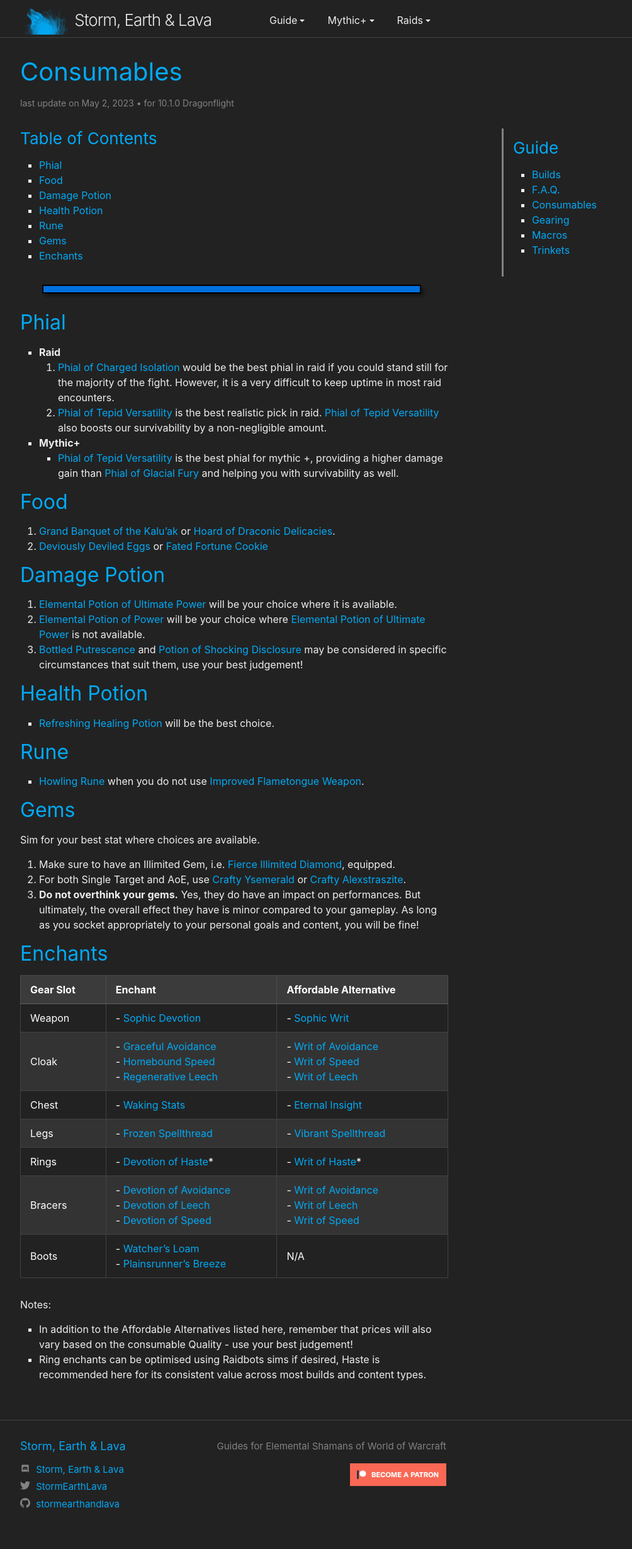
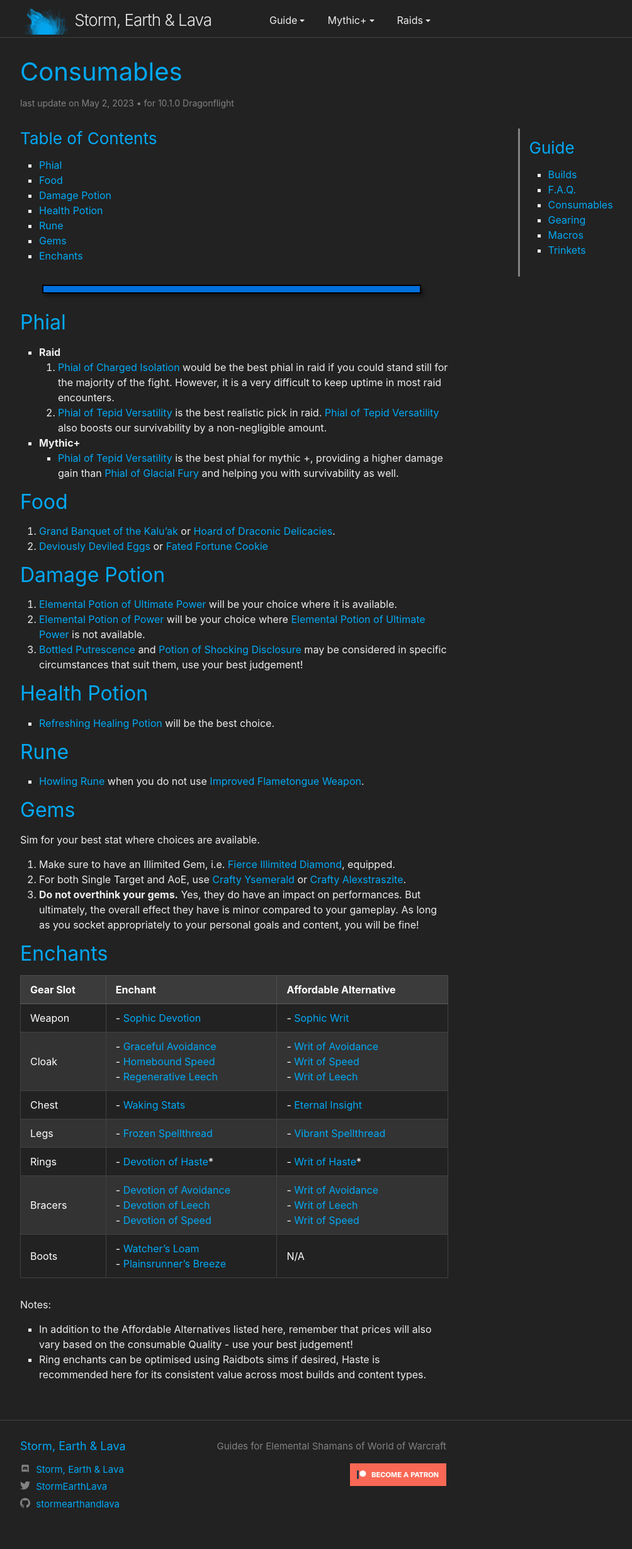
Before and after one commit to stormearthandlava/stormearthandlava.github.io, a Jekyll site: the page built from guide/general/consumables.md, in a window 1280 px wide. Shown: the whole page at 63% size, without its empty margins (268-1272 px from the left). Built offline with Jekyll 4.4.1, drawn with Linux system fonts in a browser that asks for light colours; a script that is not in the unit is left out.

Commit message:
Moved Sidemenu position to avoid content clipping

```diff
--- a/assets/main.scss
+++ b/assets/main.scss
@@ -148,7 +148,7 @@
   padding-bottom: $spacing-unit / 2;
   padding-left: $spacing-unit / 2 ;
   position: fixed;
-  right: 5%;
+  right: 3%;
   border-left: 3px solid $grey-color;
 }
 @media only screen and (max-width: 1150px) {
@@ -158,22 +158,22 @@
 }
 @media only screen and (min-width: 1300px) {
   .side-menu { // adjust position to be closer to content
-    right: 10%;
+    right: 8%;
   }
 }
 @media only screen and (min-width: 1500px) {
   .side-menu { // adjust position to be closer to content
-    right: 15%;
+    right: 12%;
   }
 }
 @media only screen and (min-width: 1700px) {
   .side-menu { // adjust position to be closer to content
-    right: 20%;
+    right: 16%;
   }
 }
 @media only screen and (min-width: 1950px) { // +50px to ensure no overlap
   .side-menu { // adjust position to be closer to content
-    right: 25%;
+    right: 20%;
   }
 }
 
```
